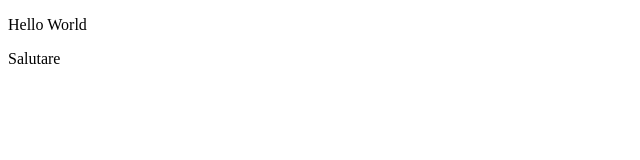
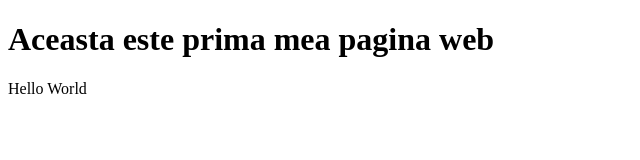
Before and after one commit to Razvan49/Test_Repo, a plain HTML site: page index.html in a window 1280 px wide. Shown: the whole page, without its empty margins (0-640 px from the left). Drawn offline with Linux system fonts and the light colour scheme.

Commit message:
add the title of the page

```diff
--- a/index.html
+++ b/index.html
@@ -7,7 +7,7 @@
     <title>Document</title>
   </head>
   <body>
+    <h1>Aceasta este prima mea pagina web</h1>
     <p>Hello World</p>
-    <p>Salutare</p>
   </body>
 </html>
```
